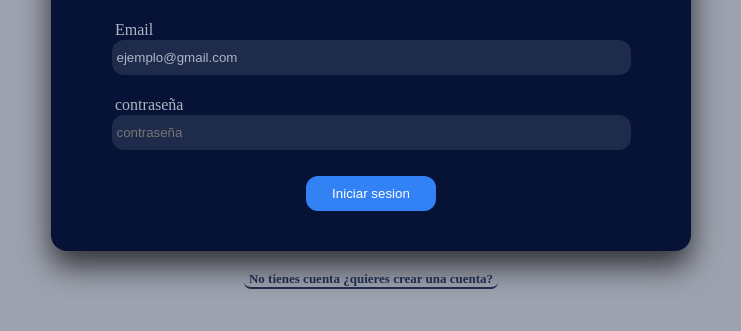
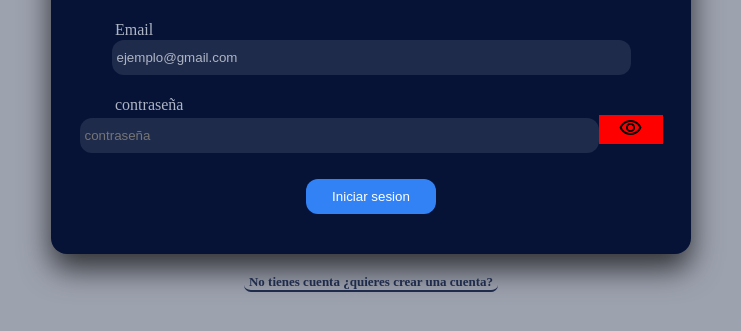
Before and after one commit to joseibara8/inicio-de-session, a website: page proyecto/frontend/index.html in a window 1280 px wide. Shown: the part 129-460 px from the top of the page, without its empty margins (269-1010 px from the left). Drawn offline with nearby package versions, Linux system fonts and the light colour scheme.

Commit message:
agregacion de iconos

```diff
--- a/proyecto/frontend/codigo.js
+++ b/proyecto/frontend/codigo.js
@@ -21,6 +21,11 @@ codigo_button.addEventListener("click",(e) =>{
     })
     .then(response => response.text())
     .then(data =>{
+        if(data === "Cuenta creada con éxito"){
+            codigo_error.style.color = "green"
+            codigo_error = data
+            window.location.assign('/login')
+        }
         codigo_error.textContent = data
     })
 })
--- a/proyecto/frontend/index.html
+++ b/proyecto/frontend/index.html
@@ -1,6 +1,7 @@
 <!DOCTYPE html>
 <html lang="en">
 <head>
+    <link rel="stylesheet" href="https://fonts.googleapis.com/css2?family=Material+Symbols+Outlined:opsz,wght,FILL,GRAD@20..48,100..700,0..1,-50..200&icon_names=visibility" />
     <link rel="stylesheet" href="styles.css">
     <meta charset="UTF-8">
     <meta name="viewport" content="width=device-width, initial-scale=1.0">
@@ -14,7 +15,9 @@
         <input class="login-email" type="email" placeholder="ejemplo@gmail.com">
         <span class="login-email-error"></span>
         <span class="login-contraseña-label">contraseña</span>
-        <input class="login-password" type="password" placeholder="contraseña">
+        <div><input class="login-password" type="password" placeholder="contraseña"><button class="ojo"><span class="material-symbols-outlined">
+        visibility
+        </span></button></div>
         <span class="login-contraseña-error"></span>
         <button class="login-button">Iniciar sesion</button>
         <span class="login-button-error"></span>
--- a/proyecto/frontend/styles.css
+++ b/proyecto/frontend/styles.css
@@ -18,6 +18,8 @@ body{
 .login-tittle{
     color:#FFFFFF ;
 }
+
+
 
 .login-email,.login-password{
     width: 80%;
@@ -111,6 +113,11 @@ body{
     text-align: start;
     margin-left: 10%;
     margin-bottom: 1px;
+}
+.ojo{
+    background-color: red;
+    width: 10%;
+    border: none;
 }
 
 /*-------------------REGISTER-----------------------/*/
```
